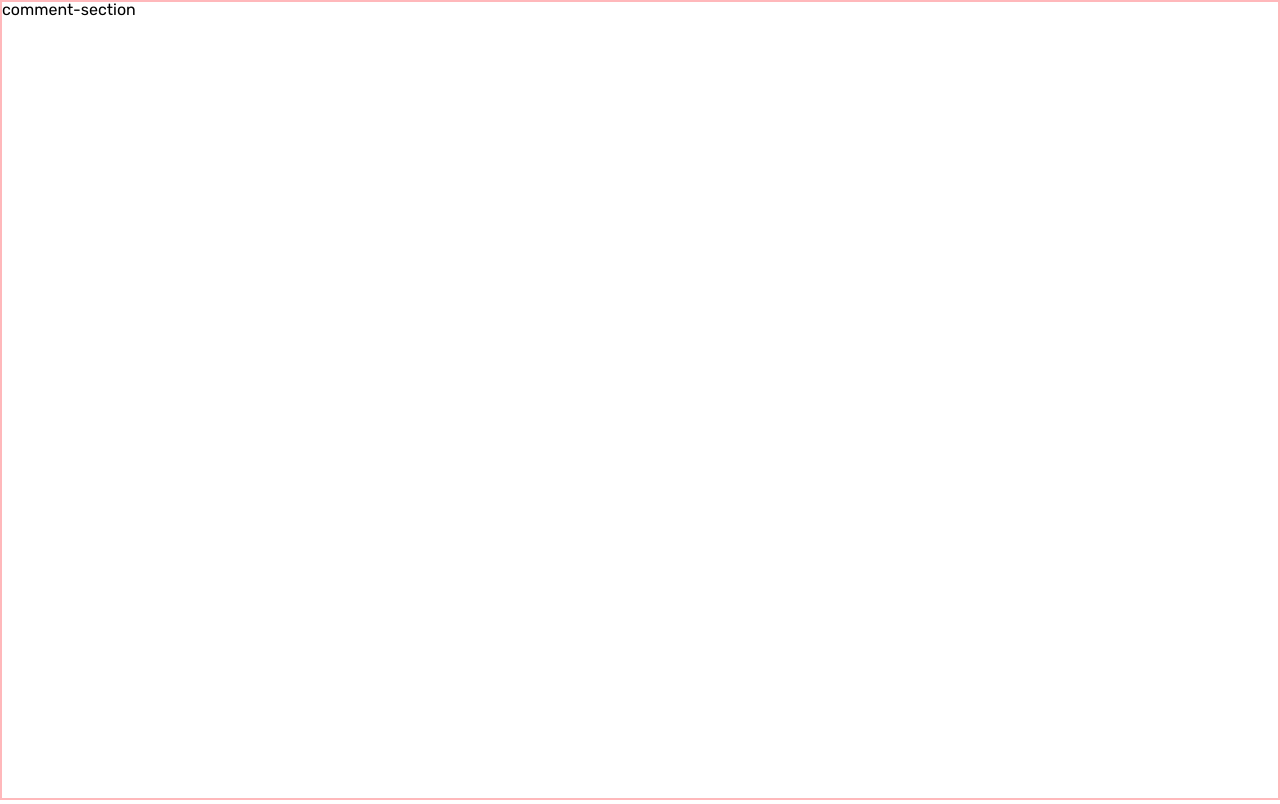
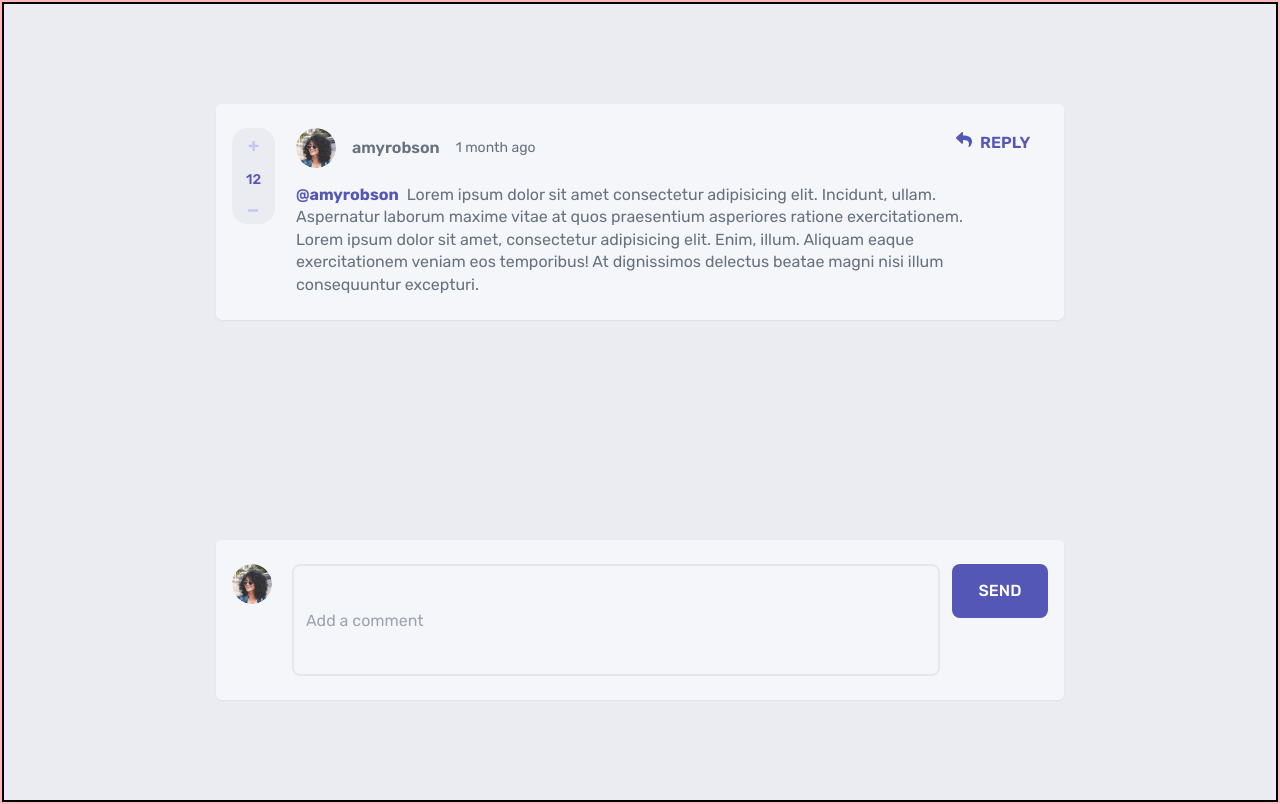
Before and after one commit to jettechnologies/interactive-comment-section, a React (Vite) app: page /comments in a window 1280 px wide. Built offline with nearby package versions, Linux system fonts and the light colour scheme.

Commit message:
created the needed logic and UI for the commentSection

```diff
--- /dev/null
+++ b/dataModel.ts
@@ -0,0 +1,32 @@
+interface User {
+    image: {
+        png: string;
+        webp: string;
+    };
+    username: string;
+  }
+
+export interface CurrentUser {
+    userName: string;
+    hashedPassword: string;
+    createdAt: Date;
+    imgUrl: string;
+}
+interface Replies {
+    id: number;
+    content: string;
+    createdAt: string;
+    score: number;
+    user: User;
+    replyingTo?: string;
+  }
+
+  export interface Comment {
+    id: number;
+    content: string;
+    createdAt: string;
+    score: number;
+    user: User;
+    replies: Replies[];
+    replyingTo?: string; // Optional field
+  }
--- /dev/null
+++ b/src/components/CommentInput.tsx
@@ -0,0 +1,16 @@
+import amyrobsonImg from "../assets/avatars/image-amyrobson.png";
+const CommentInput = () => {
+  return (
+    <div className="w-full py-6 px-4 bg-gray-200 shadow-sm rounded-md grid comment-input gap-x-3">
+        <img src={amyrobsonImg} alt="avatar icon" className = "w-10 h-10 rounded-full max-sm:row-start-2 max-sm:row-span-1 col-start-1 col-span-1" />
+        <input
+            type="text"
+            placeholder="Add a comment"
+            className="w-full py-2 px-3 bg-transparent border-[2px] border-bg-gray-200 rounded-lg h-full md:h-28 focus:input-outline max-sm:row-start-1 max-sm:row-span-1 col-start-1 col-span-3 md:col-start-2 md:col-span-1"
+        />
+        <button type="button" className="py-4 w-24 h-fit bg-blue text-size-500 font-medium text-white rounded-lg uppercase justify-self-end max-sm:row-start-2 max-sm:row-span-1 col-start-3 col-span-1">Send</button>
+    </div>
+  )
+}
+
+export default CommentInput
--- /dev/null
+++ b/src/components/CommentList.tsx
@@ -0,0 +1,52 @@
+import { deleteIcon, editIcon, minusIcon, plusIcon, replyIcon } from "../assets";
+import amyrobsonImg from "../assets/avatars/image-amyrobson.png";
+
+const CommentList = () => {
+  return (
+    <div className="w-full py-6 px-4 bg-gray-200 shadow-sm rounded-md grid comment-list">
+        <div className="w-32 max-sm:h-[42px] md:w-fit py-2 px-3 row-span-2 max-sm:row-start-2 max-sm:row-span-1 col-start-1 col-end-2 flex md:flex-col bg-gray-100 rounded-2xl h-24 justify-between items-center">
+            <button className="bg-transparent focus:input-outline p-1">
+                <img src={plusIcon} alt="plus icon" />
+            </button>
+            <span className="text-size-400 text-blue font-medium">
+                12
+            </span>
+            <button className="justify-self-end bg-transparent focus:input-outline p-1">
+                <img src={minusIcon} alt="minus icon" />
+            </button>
+        </div>
+        <div className="max-sm:col-start-1 max-sm:col-span-3 max-sm:row-start-1 max-sm:row-span-1 max-sm:mb-3 col-start-2 col-end-3  row-span-2 flex flex-col gap-y-4">
+            <div className="flex gap-x-4 items-center">
+                <img src={amyrobsonImg} alt="avatar icon" className = "w-10 h-10 rounded-full" />
+                <h5 className="text-size-500 font-semibold text-gray-blue-100"> amyrobson</h5>
+                <p className="text-size-400 text-gray-blue-100 font-normal">1 month ago</p>
+            </div>
+            <p className="text-size-500 text-gray-blue-100 font-meduim">
+                <span className="text-blue font-bold mr-2">@amyrobson</span>
+                Lorem ipsum dolor sit amet consectetur adipisicing elit. Incidunt, ullam. Aspernatur laborum maxime vitae at quos praesentium asperiores ratione exercitationem.
+                Lorem ipsum dolor sit amet, consectetur adipisicing elit. Enim, illum. Aliquam eaque exercitationem veniam eos temporibus! At dignissimos delectus beatae magni nisi illum consequuntur excepturi.
+            </p>
+            {/* <input
+                type="text"
+                className="w-full py-2 px-3 bg-transparent border-[2px] border-bg-gray-200 rounded-lg h-full md:h-28 focus:input-outline max-sm:row-start-1 max-sm:row-span-1 col-start-1 col-span-3 md:col-start-2 md:col-span-1"
+            /> */}
+        </div>
+        <div className="row-start-2 row-span-1 col-start-3 col-span-1 w-fit justify-self-end md:row-start-1 flex gap-x-2 max-sm:items-center">
+            <button className="bg-transparent focus:input-outline p-1 w-24 h-fit flex">
+                <img src={replyIcon} alt="reply icon" className="w-4 h-4 mr-2"/>
+                <p className="text-size-500 font-semibold text-blue uppercase">reply</p>
+            </button>
+            {/* <button className="bg-transparent focus:input-outline p-1 w-24 h-fit flex">
+                <img src={deleteIcon} alt="delete icon" className="w-4 h-4 mr-2"/>
+                <p className="text-size-500 font-semibold text-soft-red uppercase">delete</p>
+            </button>
+            <button className="bg-transparent focus:input-outline p-1 w-24 h-fit flex">
+                <img src={editIcon} alt="edit icon" className="w-4 h-4 mr-2"/>
+                <p className="text-size-500 font-semibold text-blue uppercase">edit</p>
+            </button> */}
+        </div>
+    </div>
+  )
+}
+
+export default CommentList
--- /dev/null
+++ b/src/context/commentReducer.ts
@@ -0,0 +1,79 @@
+import { Comment, CurrentUser, Replies } from "../dataModel";
+
+const initialState = {
+    comments: [] as Comment[],
+    currentUser: {} as CurrentUser,
+};
+
+type Action =
+    | { type: "ADD_COMMENT"; payload?: { value: string } }
+    | { type: "EDIT_COMMENT"; payload?: { ids: { comment: number; reply?: number }; value: string } }
+    | { type: "REPLY_COMMENT"; payload?: { ids: { comment: number }; value: string } }
+    | { type: "DELETE_COMMENT"; payload?: { ids: { comment: number; reply?: number } } };
+
+const commentReducer = (state = initialState, action: Action) => {
+    const { type, payload } = action;
+
+    switch (type) {
+        case "ADD_COMMENT":
+            return { ...state, comments: [...state.comments, { id: state.comments.length + 1, content: payload?.value ?? "", replies: [] }] };
+        case "EDIT_COMMENT":
+            return updateComment(state, payload);
+        case "REPLY_COMMENT":
+            return updateReply(state, payload);
+        case "DELETE_COMMENT":
+            return deleteCommentOrReply(state, payload);
+        default:
+            return state;
+    }
+};
+
+const updateComment = (state: typeof initialState, payload?: Action["payload"]) => {
+    if (!payload || !payload.ids) return state;
+    const { comment } = payload.ids;
+    return {
+        ...state,
+        comments: state.comments.map(commentItem =>
+            commentItem.id === comment ? { ...commentItem, content: payload.value } : commentItem,
+        ),
+    };
+};
+
+const updateReply = (state: typeof initialState, payload?: Action["payload"]) => {
+    if (!payload || !payload.ids) return state;
+    const { comment } = payload.ids;
+    return {
+        ...state,
+        comments: state.comments.map(commentItem =>
+            commentItem.id === comment
+                ? {
+                      ...commentItem,
+                      replies: [...commentItem.replies, { id: commentItem.replies.length + 1, content: payload.value }],
+                  }
+                : commentItem,
+        ),
+    };
+};
+
+const deleteCommentOrReply = (state: typeof initialState, payload?: Action["payload"]) => {
+    if (!payload || !payload.ids) return state;
+    const { comment, reply } = payload.ids;
+    return {
+        ...state,
+        comments: state.comments.map(commentItem =>
+            commentItem.id === comment
+                ? {
+                      ...commentItem,
+                      replies: reply ? commentItem.replies.filter(replyItem:Replies => replyItem.id !== reply) : commentItem.replies,
+                  }
+                : reply
+                ? commentItem
+                : {
+                      ...commentItem,
+                      replies: commentItem.replies,
+                  },
+        ),
+    };
+};
+
+export default commentReducer;
--- a/src/index.css
+++ b/src/index.css
@@ -79,3 +79,20 @@ border-spacing: 0;
 .fluid-width{
   width:clamp(22rem, 50vw, 60rem);
 }
+
+.comment-list{
+  grid-template-columns:4rem 1fr 4rem;
+  grid-template-rows: repeat(2, 1fr);
+}
+.comment-input{
+  grid-template-columns: 3rem 1fr 6rem;
+}
+
+@media screen and (max-width: 430px) {
+  .comment-list{
+    grid-template-rows:minmax(210px , 1fr) 42px;
+  }
+  .comment-input{
+    grid-template-rows: minmax(110px , 1fr) 42px;
+  }
+}
--- a/src/pages/CommentSection.tsx
+++ b/src/pages/CommentSection.tsx
@@ -1,6 +1,18 @@
+import CommentInput from "../components/CommentInput"
+import Comment from "../components/CommentList"
+
 const CommentSection = () => {
   return (
-    <div>comment-section</div>
+    <section className = "w-full min-h-screen border-2 border-black bg-gray-100 grid gap-y-5 place-items-center">
+      <ul className="w-[90%] lg:w-2/3 h-fit">
+        <li className="w-full h-fit">
+          <Comment />
+        </li>
+      </ul>
+      <div className="w-[90%] lg:w-2/3 h-fit">
+        <CommentInput />
+      </div>
+    </section>
   )
 }
 
```
Also changed, not shown: data.ts (+3 -28 lines), src/context/CommentReducer.tsx (added).
